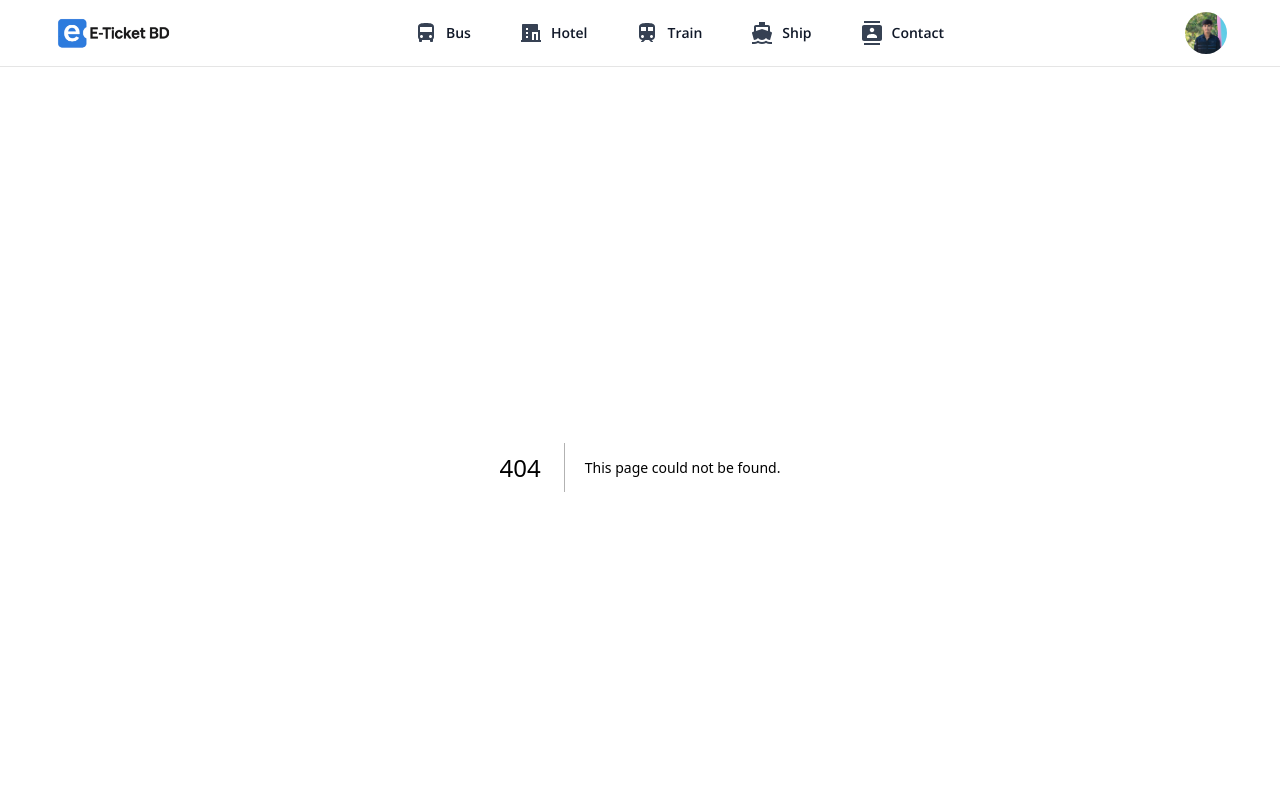
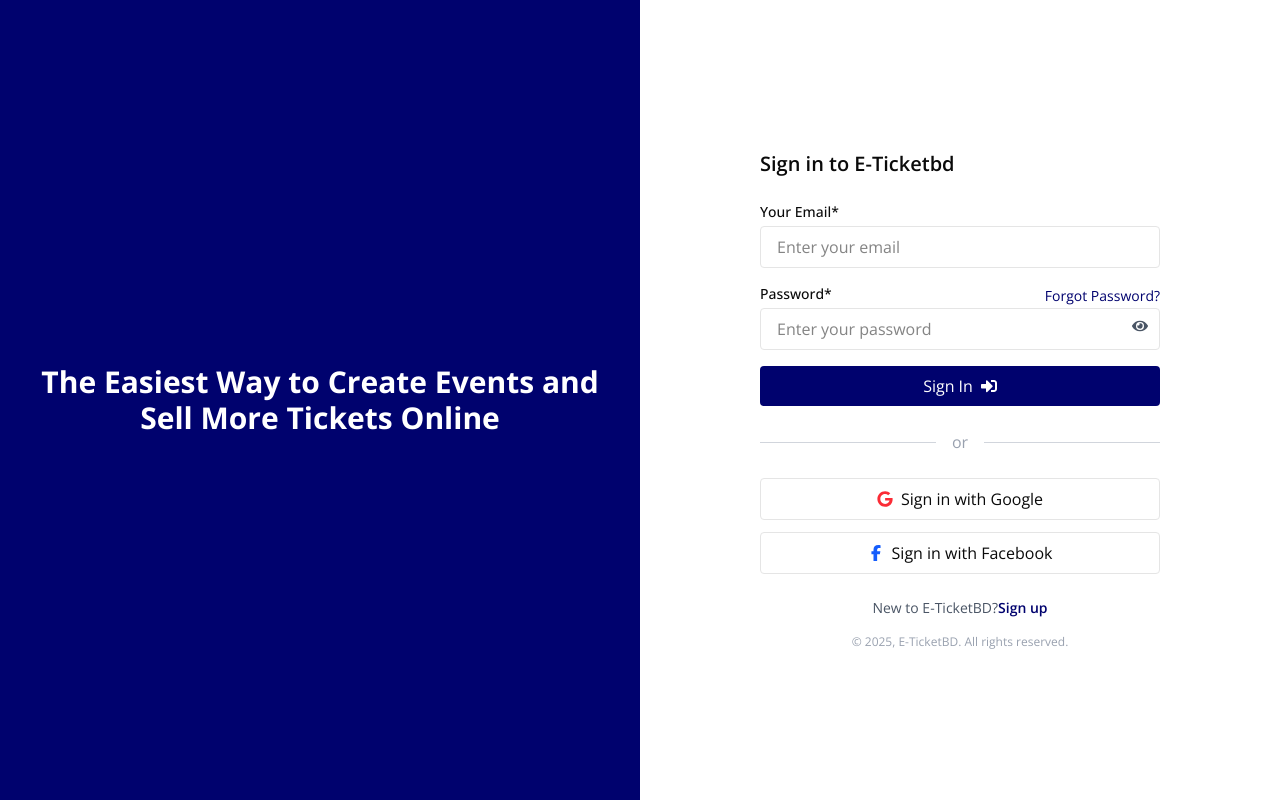
Before and after one commit to RakibHossen-Dev/E-Ticket-BD, a Next.js app: page /login in a window 1280 px wide. Before the commit this address had no page. Shown: the top 800 px of the page. Built offline with nearby package versions, Linux system fonts and the light colour scheme.

Commit message:
desgin login and register page

```diff
--- /dev/null
+++ b/src/app/login/page.jsx
@@ -0,0 +1,90 @@
+"use client";
+import { FaSignInAlt, FaEye, FaEyeSlash } from "react-icons/fa";
+import { useState } from "react";
+import SocialLogin from "@/components/SocialLogin";
+import Link from "next/link";
+
+const Login = () => {
+  const [showPassword, setShowPassword] = useState(false);
+
+  return (
+    <div className="min-h-screen flex">
+      {/* Left Side */}
+      <div className="md:w-1/2 hidden bg-[#00026e] md:flex items-center justify-center">
+        <h2 className="text-white text-2xl md:text-3xl font-bold text-center p-4">
+          The Easiest Way to Create Events and Sell More Tickets Online
+        </h2>
+      </div>
+
+      {/* Right Side */}
+      <div className="md:w-1/2 w-full flex items-center justify-center">
+        <div className="w-full max-w-md px-6">
+          <h2 className="text-xl font-semibold mb-6">Sign in to E-Ticketbd</h2>
+
+          <form className="space-y-4">
+            {/* Email */}
+            <div>
+              <label className="block text-sm font-medium mb-1">
+                Your Email*
+              </label>
+              <input
+                type="email"
+                placeholder="Enter your email"
+                className="w-full border rounded px-4 py-2 focus:outline-none"
+              />
+            </div>
+
+            {/* Password */}
+            <div>
+              <div className="flex justify-between items-center">
+                <label className="block text-sm font-medium mb-1">
+                  Password*
+                </label>
+                <a href="#" className="text-[#00026e] text-sm">
+                  Forgot Password?
+                </a>
+              </div>
+              <div className="relative">
+                <input
+                  type={showPassword ? "text" : "password"}
+                  placeholder="Enter your password"
+                  className="w-full border rounded px-4 py-2 pr-10 focus:outline-none"
+                />
+                <button
+                  type="button"
+                  onClick={() => setShowPassword(!showPassword)}
+                  className="absolute right-3 top-2.5 text-gray-600"
+                >
+                  {showPassword ? <FaEyeSlash /> : <FaEye />}
+                </button>
+              </div>
+            </div>
+
+            {/* Sign In Button */}
+            <button
+              type="submit"
+              className="w-full bg-[#00026e] text-white py-2 rounded flex items-center justify-center gap-2"
+            >
+              Sign In <FaSignInAlt />
+            </button>
+          </form>
+          <SocialLogin />
+          {/* Sign up Link */}
+          <p className="mt-6 text-sm text-center text-gray-600">
+            New to E-TicketBD?
+            <Link href="/register" className="text-[#00026e] font-semibold">
+              Sign up
+            </Link>
+          </p>
+
+          {/* Footer */}
+          <p className="mt-4 text-xs text-center text-gray-400">
+            © 2025, E-TicketBD. All rights reserved.
+          </p>
+        </div>
+      </div>
+    </div>
+  );
+};
+
+export default Login;
--- a/src/app/page.js
+++ b/src/app/page.js
@@ -1,5 +1,5 @@
 import Banner from "@/components/Banner";
-import Save from "@/components/Save";
+// import Save from "@/components/Save";
 import TicketBuyGuide from "@/components/TicketBuyGuide";
 import Image from "next/image";
 
@@ -7,7 +7,7 @@
   return (
     <div>
       <Banner />
-      <Save />
+      {/* <Save /> */}
       <TicketBuyGuide />
     </div>
   );
--- /dev/null
+++ b/src/app/register/page.jsx
@@ -0,0 +1,108 @@
+"use client";
+import { FaSignInAlt, FaEye, FaEyeSlash } from "react-icons/fa";
+import { useState } from "react";
+import Link from "next/link";
+
+const Register = () => {
+  const [showPassword, setShowPassword] = useState(false);
+
+  return (
+    <div className="min-h-screen flex">
+      {/* Left Side */}
+      <div className="md:w-1/2 hidden bg-[#00026e] md:flex items-center justify-center">
+        <h2 className="text-white text-2xl md:text-3xl font-bold text-center p-4">
+          The Easiest Way to Create Events and Sell More Tickets Online
+        </h2>
+      </div>
+
+      {/* Right Side */}
+      <div className="md:w-1/2 w-full flex items-center justify-center">
+        <div className="w-full max-w-md px-6">
+          <h2 className="text-xl font-semibold mb-6">
+            Create your E-TicketBD account
+          </h2>
+
+          <form className="space-y-4">
+            {/* Name */}
+            <div>
+              <label className="block text-sm font-medium mb-1">
+                Your Name
+              </label>
+              <input
+                type="name"
+                placeholder="Enter your name"
+                className="w-full border rounded px-4 py-2 focus:outline-none"
+              />
+            </div>
+            {/* Email */}
+            <div>
+              <label className="block text-sm font-medium mb-1">
+                Your Email
+              </label>
+              <input
+                type="email"
+                placeholder="Enter your email"
+                className="w-full border rounded px-4 py-2 focus:outline-none"
+              />
+            </div>
+            {/* Photo */}
+            <div>
+              <label className="block text-sm font-medium mb-1">
+                Your Image
+              </label>
+              <input
+                type="file"
+                className="w-full border rounded px-4 py-2 focus:outline-none"
+              />
+            </div>
+
+            {/* Password */}
+            <div>
+              <div className="flex justify-between items-center">
+                <label className="block text-sm font-medium mb-1">
+                  Password
+                </label>
+              </div>
+              <div className="relative">
+                <input
+                  type={showPassword ? "text" : "password"}
+                  placeholder="Enter your password"
+                  className="w-full border rounded px-4 py-2 pr-10 focus:outline-none"
+                />
+                <button
+                  type="button"
+                  onClick={() => setShowPassword(!showPassword)}
+                  className="absolute right-3 top-2.5 text-gray-600"
+                >
+                  {showPassword ? <FaEyeSlash /> : <FaEye />}
+                </button>
+              </div>
+            </div>
+
+            {/* Sign In Button */}
+            <button
+              type="submit"
+              className="w-full bg-[#00026e] text-white py-2 rounded flex items-center justify-center gap-2"
+            >
+              Create an Account <FaSignInAlt />
+            </button>
+          </form>
+          {/* Sign up Link */}
+          <p className="mt-6 text-sm text-center text-gray-600">
+            Already have an account?
+            <Link href="/register" className="text-[#00026e] font-semibold">
+              Sign in
+            </Link>
+          </p>
+
+          {/* Footer */}
+          <p className="mt-4 text-xs text-center text-gray-400">
+            © 2025, E-TicketBD. All rights reserved.
+          </p>
+        </div>
+      </div>
+    </div>
+  );
+};
+
+export default Register;
--- a/src/components/Footer.jsx
+++ b/src/components/Footer.jsx
@@ -10,7 +10,9 @@
 import { useGSAP } from "@gsap/react";
 import gsap from "gsap";
 import { useRef } from "react";
+import { usePathname } from "next/navigation";
 const Footer = () => {
+  const pathname = usePathname();
   const footerRef = useRef(null);
 
   useGSAP(() => {
@@ -21,6 +23,7 @@
       ease: "power3.out",
     });
   }, []);
+  if (pathname.includes("login") && pathname.includes("register")) {
     return (
       <footer
         ref={footerRef}
@@ -53,7 +56,10 @@
                   </Link>
                 </li>
                 <li>
-                <Link href="/contact" className="hover:underline text-gray-300">
+                  <Link
+                    href="/contact"
+                    className="hover:underline text-gray-300"
+                  >
                     Contact Us
                   </Link>
                 </li>
@@ -79,7 +85,10 @@
                   </Link>
                 </li>
                 <li>
-                <Link href="/contact" className="hover:underline text-gray-300">
+                  <Link
+                    href="/contact"
+                    className="hover:underline text-gray-300"
+                  >
                     Train Tickets
                   </Link>
                 </li>
@@ -142,6 +151,9 @@
         <div className="absolute w-[200px] h-[200px] bg-white/10 rounded-full bottom-[-100px] right-[-100px] z-0"></div>
       </footer>
     );
+  } else {
+    <></>;
+  }
 };
 
 export default Footer;
--- a/src/components/Navbar.jsx
+++ b/src/components/Navbar.jsx
@@ -1,10 +1,19 @@
 "use client";
 import Image from "next/image";
+import Link from "next/link";
+import { usePathname } from "next/navigation";
 import { useState } from "react";
-import { MdDirectionsBus, MdTrain, MdDirectionsBoat, MdContacts } from "react-icons/md";
+import {
+  MdDirectionsBus,
+  MdTrain,
+  MdDirectionsBoat,
+  MdContacts,
+} from "react-icons/md";
 import { RiHotelFill } from "react-icons/ri";
 
 const Navbar = () => {
+  const pathname = usePathname();
+
   const [isDropdownOpen, setIsDropdownOpen] = useState(false);
   const toggleDropdown = () => setIsDropdownOpen(!isDropdownOpen);
 
@@ -16,6 +25,8 @@
     { name: "Contact", icon: <MdContacts className="text-[24px]" /> },
   ];
 
+  const user = false;
+  if (pathname.includes("login") && pathname.includes("register")) {
     return (
       <>
         {/* Main Navbar */}
@@ -48,10 +59,11 @@
 
             {/* Profile and Login - visible on all devices */}
             <div className="flex items-center gap-4">
-
+              {user ? (
                 <div
                   onClick={toggleDropdown}
-              className="w-[42px] h-[42px] rounded-full text-sm overflow-hidden">
+                  className="w-[42px] h-[42px] rounded-full text-sm overflow-hidden"
+                >
                   <Image
                     referrerPolicy="no-referrer"
                     src="/self.jpg"
@@ -61,10 +73,13 @@
                     className=" object-cover"
                   />
                 </div>
-
-            <button className='hidden font-semibold rounded-md border-2 px-3 py-1 border-secondary hover:bg-secondary hover:text-white'>
+              ) : (
+                <Link href="/login">
+                  <button className="font-semibold rounded-md border-2 px-3 py-1 border-secondary bg-[#fdcc02] hover:text-white">
                     Login
                   </button>
+                </Link>
+              )}
             </div>
 
             {/* Profile Dropdown */}
@@ -75,7 +90,9 @@
                 </div>
                 <ul className="py-1">
                   <li className="block px-4 py-2 hover:bg-gray-100">Profile</li>
-                <li className="block px-4 py-2 hover:bg-gray-100">My Booking</li>
+                  <li className="block px-4 py-2 hover:bg-gray-100">
+                    My Booking
+                  </li>
                   <li className="block px-4 py-2 hover:bg-gray-100">Saved</li>
                   <hr />
                   <li className="block w-full text-left px-4 py-2 hover:bg-gray-100">
@@ -91,9 +108,7 @@
         <div className="fixed bottom-0 left-0 right-0 bg-white border-t shadow-lg z-40  md:hidden">
           <ul className="w-11/12 mx-auto border- border-red-500 flex justify-around items-center py-3">
             {navItems.map((item, index) => (
-            <li
-              key={index}
-              className="flex flex-col items-center gap-1 px-2">
+              <li key={index} className="flex flex-col items-center gap-1 px-2">
                 <span className="text-gray-800">{item.icon}</span>
                 <span className="text-xs font-medium text-gray-900">
                   {item.name}
@@ -104,6 +119,9 @@
         </div>
       </>
     );
+  } else {
+    <></>;
+  }
 };
 
 export default Navbar;
--- /dev/null
+++ b/src/components/SocialLogin.jsx
@@ -0,0 +1,27 @@
+import React from "react";
+import { FaFacebookF, FaGoogle } from "react-icons/fa6";
+
+const SocialLogin = () => {
+  return (
+    <div>
+      {/* Divider */}
+      <div className="my-6 flex items-center justify-center">
+        <span className="border-t border-gray-300 w-full"></span>
+        <span className="mx-4 text-gray-400">or</span>
+        <span className="border-t border-gray-300 w-full"></span>
+      </div>
+
+      {/* Social Buttons */}
+      <div className="space-y-3">
+        <button className="w-full border rounded py-2 flex items-center justify-center gap-2">
+          <FaGoogle className="text-red-500" /> Sign in with Google
+        </button>
+        <button className="w-full border rounded py-2 flex items-center justify-center gap-2">
+          <FaFacebookF className="text-blue-600" /> Sign in with Facebook
+        </button>
+      </div>
+    </div>
+  );
+};
+
+export default SocialLogin;
```
Also changed, not shown: 1 other file (tests, documents, lock files or other folders). Lines whose indentation alone changed are shown as unchanged.
